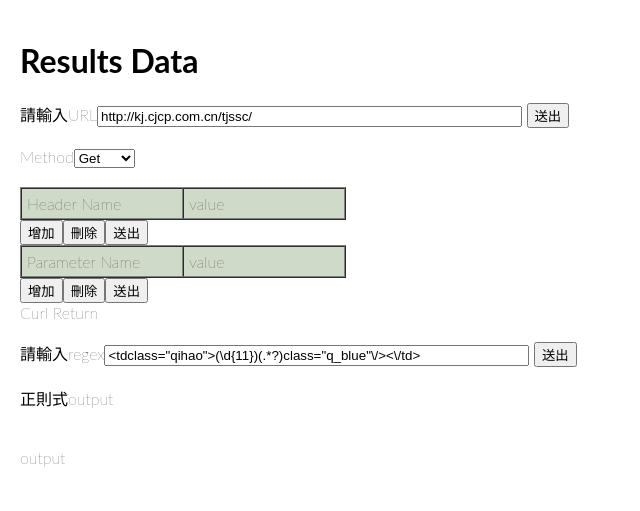
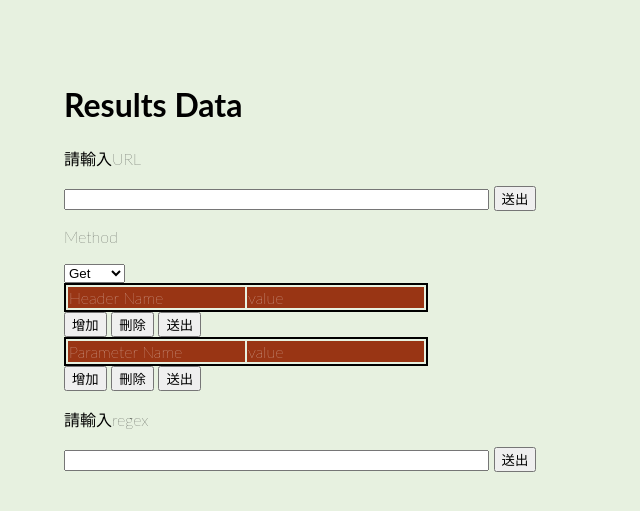
Before and after one commit to Allstop/url, a PHP site: page /public/index.html in a window 1280 px wide; the page is wider, and only the part inside the window is pictured. Shown: the top 511 px of that part, without its empty margins (0-640 px from the left). Run offline with PHP 8.4, Linux system fonts and the light colour scheme.

Commit message:
V1_finsh

```diff
--- a/public/css/main.css
+++ b/public/css/main.css
@@ -1,39 +1,63 @@
 body {
-   margin: 20px;
+   margin: 5%;
    padding: 0;
    width: 100%;
    height: 100%;
    color: black;
+   background-color: #e7f1e0;
    display: table;
    font-weight: 100;
    font-family: 'Lato';
 }
-#resultOutput td.title {
+.header-table {
+   border:black 2px solid;
+}
+.header-input-title {
+   width: 175px;
    color: white;
-   background-color: #8a2f12;
+   background-color: #993514;
    Align:Center;
 }
-.regexOutput tr td.t1 {
-   color: blue;
-   border-top-width: 1px;
-   border-top-style: solid;
-   color: black;
+.parameter-table {
+   border:black 2px solid;
 }
-.regexOutput tr td.t3 {
-   color: #ff653f;
-   border-right-width: 1px;
-   border-right-style: solid;
-   color: black;
+.parameter-input-title {
+   width: 175px;
+   color: white;
+   background-color: #993514;
+   Align:Center;
 }
-.curlReturn {
+.curl-output {
    width: 800px;
    height: 100px;
    background-color: #DCDCDC;
    overflow: scroll;
 }
-.regexReturn {
+.regex-output-category {
    width: 300px;
    height: 400px;
-   background-color: #DCDCDC;
+   background-color: #dbd7ff;
    overflow: scroll;
 }
+.result-output td.title {
+   text-align:center;
+   width: 175px;
+   color: white;
+   background-color: #993514;
+   Align:Center;
+}
+.result-output tr td.t1 {
+   text-align:center;
+   color: black;
+   border-bottom-width: 2px;
+   border-bottom-style: solid;
+   border-right-width: 2px;
+   border-right-style: solid;
+
+}
+.result-output tr td.t3 {
+   text-align:center;
+   color: black;
+   border-bottom-width: 2px;
+   border-bottom-style: solid;
+}
--- a/public/index.html
+++ b/public/index.html
@@ -7,50 +7,57 @@
   </head>
   <body>
     <h1>Results Data</h1>
-    <table>
-      <div>
-        請輸入URL<input type="text" id="url" size="50" value='http://kj.cjcp.com.cn/tjssc/'/>
-        <button id="urlSubmit">送出</button>
-      </div></br>
-      <div>
-      Method<select class="method">
-          <option value="get" selected>Get</option>
-          <option value="put">Put</option>
-          <option value="post">Post</option>
-          <option value="delete">Delete</option>
-        </select>
-      </div></br>
-      <table id="header" border="1" cellpadding="5" cellspacing="0">
+    <div class="url-input">
+      <p>請輸入URL</p>
+      <input type="text" class="url-text" size="50">
+      <button class="url-submit">送出</button>
+    </div>
+    <div class="method-select">
+      <p>Method</p>
+      <select class="method">
+        <option value="get" selected>Get</option>
+        <option value="put">Put</option>
+        <option value="post">Post</option>
+        <option value="delete">Delete</option>
+      </select>
+    </div>
+    <div class="header-input">
+      <table class="header-table">
         <thead>
           <tr>
-            <td bgcolor="#d0dac9" width="150px">Header Name</td>
-            <td bgcolor="#d0dac9" width="150px">value</td>
+            <td class="header-input-title">Header Name</td>
+            <td class="header-input-title">value</td>
           </tr>
         </thead>
       </table>
-      <button id="addheader">增加</button>
-      <button id="delheader">刪除</button>
-      <input type="submit" id="headerSubmit" value="送出"></br>
-      <table id="parameter" border="1" cellpadding="5" cellspacing="0">
+      <button class="add-header">增加</button>
+      <button class="del-header">刪除</button>
+      <input type="submit" class="header-submit" value="送出">
+    </div>
+    <div class="parameter-input">
+      <table class="parameter-table">
         <thead>
           <tr>
-            <td bgcolor="#d0dac9" width="150px">Parameter Name</td>
-            <td bgcolor="#d0dac9" width="150px">value</td>
+            <td class="parameter-input-title">Parameter Name</td>
+            <td class="parameter-input-title">value</td>
           </tr>
         </thead>
       </table>
-      <button id="addparameter">增加</button>
-      <button id="delparameter">刪除</button>
-      <input type="submit" id="parameterSubmit" value="送出"></br>
-      <div id="return">Curl Return</div></br>
-      <div>
-        請輸入regex<input type="text" id="regex" size="50" value='<tdclass="qihao">(\d{11})(.*?)class="q_blue"\/><\/td>'/>
-        <button id="regexSubmit">送出</button>
-      </div></br>
-      <div id="regexOutput">正則式output</div></br>
-      <div id="combineButton"></div></br>
-      <div id="resultOutput">output</div></br>
-    </table>
+      <button class="add-parameter">增加</button>
+      <button class="del-parameter">刪除</button>
+      <input type="submit" class="parameter-submit" value="送出">
+    </div>
+    <div class="url-output"></div>
+    <div class="regex-input">
+      <p>請輸入regex</p>
+      <input type="text" class="regex-text" size="50">
+      <button class="regex-submit">送出</button>
+    </div>
+    <div class="regex-output">
+      <div class="regex-output-content"></div>
+      <input style="display:none" type="button" class="combine-submit" value="combine">
+    </div>
+    <div class="result-output"></div>
     <script src="public/js/jquery-1.11.2.min.js"></script>
     <script src="public/js/main.js"></script>
   </body>
--- a/public/js/main.js
+++ b/public/js/main.js
@@ -5,50 +5,78 @@ var BASE_URL = location.protocol + '//' + location.hostname,
     headerList=[],
     parameterList=[];
 
-$(document).on("click","#urlSubmit",function(){
-    var urlValue = $("#url").val();
+var ValidateNumber=function(e, pnumber){
+    if (!/^\d+$/.test(pnumber))
+    {
+        $(e).val(/^\d+/.exec($(e).val()));
+    }
+    return false;
+}
+
+$(document).on("click",".url-submit",function(){
+    $('.result-output').html('');
+    $('.regex-output-content').html('');
+    var urlValue = $(".url-text").val();
     var methodValue = $(".method").val();
     curlUrl(urlValue, methodValue, headerList, parameterList);
 });
 
-$(document).on("click","#headerSubmit",function(){
+$(document).on("click",".header-submit",function(){
     var itemArrText= [];
     var valuArrTexte= [];
-    $('input[class="headerItem"]').each(function(){
+    $('input[class="header-item"]').each(function(){
         itemArrText.push($(this).val());
     });
-    $('input[class="headervalue"]').each(function(){
+    $('input[class="header-value"]').each(function(){
         valuArrTexte.push($(this).val());
     });
     headerList = {
         "item" : itemArrText,
         "value" : valuArrTexte
     };
+    $('.header-table').html("");
+    $('.header-table').append("<thead><tr><td class='header-input-title'>Header Name</td>" +
+    " <td class='header-input-title'>value</td></tr></thead>");
+    for (var key2 in headerList['item']) {
+        var $Tr = $('<tr></tr>');
+        $Tr.append('<td>'+headerList['item'][key2]+'</td>');
+        $Tr.append('<td>'+headerList['value'][key2]+'</td>');
+        $('.header-table').append($Tr);
+    }
 });
 
-$(document).on("click","#parameterSubmit",function(){
+$(document).on("click",".parameter-submit",function(){
     var itemArrText= [];
     var valuArrTexte= [];
-    $('input[class="parameterItem"]').each(function(){
+    $('input[class="parameter-item"]').each(function(){
         itemArrText.push($(this).val());
     });
-    $('input[class="parametervalue"]').each(function(){
+    $('input[class="parameter-value"]').each(function(){
         valuArrTexte.push($(this).val());
     });
     parameterList = {
         "item" : itemArrText,
         "value" : valuArrTexte
     };
+    $('.parameter-table').html("");
+    $('.parameter-table').append("<thead><tr><td class='parameter-input-title'>Parameter Name</td>" +
+    " <td class='parameter-input-title'>value</td></tr></thead>");
+        for (var key2 in parameterList['item']) {
+            var $Tr = $('<tr></tr>');
+            $Tr.append('<td>'+parameterList['item'][key2]+'</td>');
+            $Tr.append('<td>'+parameterList['value'][key2]+'</td>');
+            $('.parameter-table').append($Tr);
+        }
 });
 
 //執行第一次regex
-$(document).on("click","#regexSubmit",function(){
-    var regexValue = '/'+$("#regex").val()+'/';
+$(document).on("click",".regex-submit",function(){
+    var regexValue = '/'+$(".regex-text").val()+'/';
     regex(regexValue, curlTemp);
 });
 
-//執行del/regex事件
-$(document).on("click","#regexOutput button",function(){
+//執行del/regex/split事件
+$(document).on("click",".regex-output-content button",function(){
     var $touch=$(this).attr("class"),
         touchEvent = $touch.split('_'),
         plan_Event=touchEvent[0],
@@ -56,39 +84,59 @@ $(document).on("click","#regexOutput button",function(){
     if (plan_Event == 'del') {
         $('.'+regex_id).remove();
     } else if (plan_Event == 'regex') {
-        $('.secRregex_'+regex_id).html('');
-        $('.secRregex_'+regex_id).append('請輸入regex<input type="text" id="secRegex_'+regex_id+'" size="15">');
-        $('.secRregex_'+regex_id).append('<button class="secRegexSubmit_'+regex_id+'">送出</button>');
+        $('.sec-regex_'+regex_id).html('');
+        $('.sec-regex_'+regex_id).append('請輸入regex<input type="text" class="sec-regex_'+regex_id+'-text" size="15">');
+        $('.sec-regex_'+regex_id).append('<button class="sec-regex-submit_'+regex_id+'">送出</button>');
 
     //執行第二次regex
-    } else if (plan_Event == 'secRegexSubmit') {
-        var secRegexValue = '/'+$("#secRegex_"+regex_id).val()+'/';
+    } else if (plan_Event == 'sec-regex-submit') {
+        var secRegexValue = '/'+$(".sec-regex_"+regex_id+"-text").val()+'/';
         regex2(secRegexValue, regexTemp[regex_id]);
+    } else if (plan_Event == 'split') {
+        $('.sec-split_'+regex_id).html('');
+        $('.sec-split_'+regex_id).append('請輸入split num<input type="text" class="split_'+regex_id+'-text" size="2" ' +
+        'onkeyup="return ValidateNumber(this,value)">');
+        $('.sec-split_'+regex_id).append('<button class="split-submit_'+regex_id+'">送出</button>');
+    } else if (plan_Event == 'split-submit') {
+        var splitValue = $(".split_" + regex_id + "-text").val();
+        split(splitValue, regexTemp[regex_id]);
     }
 });
 
 //combine
-$(document).on("click",".combine",function(){
-    output(1, 2);
+$(document).on("click",".combine-submit",function(){
+    var $childrenArray = [];
+    var $children;
+    $(this).prev().children().each(function(){
+        $children = $(this).attr('class');
+        $childrenArray.push($children);
+    });
+    if ($childrenArray.length !== 2) {
+        alert("請確認combine數量,應為2");
+    } else {
+        output($childrenArray[0], $childrenArray[1]);
+    }
+
 });
 
 $(function(){
-    $("#addheader").click(function(){
-        $('#header').append('<tr><td><input class="headerItem" type="text"></td><td><input class="headervalue" type="text"></td></tr>');
+    $(".add-header").click(function(){
+        $('.header-table').append('<tr><td><input class="header-item" type="text"></td>' +
+        '<td><input class="header-value" type="text"></td></tr>');
     });
-    $("#delheader").click(function(){
-        $("#header tr:last").remove();
+    $(".del-header").click(function(){
+        $(".header-table tr:last").remove();
     });
-    $("#addparameter").click(function(){
-        $('#parameter').append('<tr><td><input class="parameterItem" type="text"></td><td><input class="parametervalue" type="text"></td></tr>');
+    $(".add-parameter").click(function(){
+        $('.parameter-table').append('<tr><td><input class="parameter-item" type="text"></td>' +
+        '<td><input class="parameter-value" type="text"></td></tr>');
     });
-    $("#delparameter").click(function(){
-        $("#parameter tr:last").remove();
+    $(".del-parameter").click(function(){
+        $(".parameter-table tr:last").remove();
     });
-})
+});
 
 var curlUrl = function(urlValue, methodValue, headerList, parameterList) {
-    console.log()
     $.ajax({
         url: BASE_URL + "/curlUrl",
         type: "POST",
@@ -102,8 +150,8 @@ var curlUrl = function(urlValue, methodValue, headerList, parameterList) {
                 alert("請檢查參數資料!");
             } else {
                 curlTemp = response.status;
-                $('#return').html('');
-                $('#return').append('<textarea cols="50" rows="4">'+response.status+'</textarea>');
+                $('.url-output').html('');
+                $('.url-output').append('<textarea cols="50" rows="4">'+response.status+'</textarea>');
             }
         },
         error: function (response) {
@@ -120,26 +168,28 @@ var regex = function(regexValue, Temp) {
                temp: Temp},
         success: function (response) {
             regexTemp = response.status;
-            $('#regexOutput').html('');
+            $('.regex-output-content').html('');
             for (var key in response.status) {
                 var data = response.status;
                 var $Td = $('<td class="'+key+'"></td>');
-                var $div = $('<div class="regexClass">$'+key+'</div>');
+                var $div = $('<div class="regex-output-category">$'+key+'</div>');
                 var $Tr = $('<tr></tr>');
-                var $textarea = $('<div class="regexReturn"><xmp></xmp></div>')
+                var $textarea = $('<div class="regex-output-item"></div>')
                 for (var key2 in data[key]) {
                     $textarea.append('<xmp>'+[key2]+' : '+data[key][key2]+'</xmp>');
                 }
                 $Tr.append($textarea);
                 $div.append($Tr);
                 $Td.append($div);
-                $Td.append('<button class="del_'+key+'">DEL</button>');
-                $Td.append('<button class="regex_'+key+'">REGEX</button>');
-                $Td.append('<div class="secRregex_'+key+'"></div>');
-                $('#regexOutput').append($Td);
+                $Td.append('<button class="del_' + key + '">DEL</button>');
+                $Td.append('<button class="regex_' + key + '">REGEX</button>');
+                $Td.append('<button class="split_' + key + '">SPLIT</button>');
+                $Td.append('<div class="sec-regex_' + key + '"></div>');
+                $Td.append('<div class="sec-split_' + key + '"></div>');
+
+                $('.regex-output-content').append($Td);
             }
-            $('#combineButton').html('');
-            $('#combineButton').append('<input type="button" class="combine" value="combine">');
+            $('.combine-submit').show();
         }
     })
 }
@@ -151,20 +201,53 @@ var regex2 = function(regexValue, Temp) {
         data: {regexValue: regexValue,
                temp: Temp},
         success: function (response) {
-            var $Td = $('<td class="' + 3 + '"></td>');
-            var $div = $('<div class="regexClass">$' + 3 + '</div>');
+            var num=regexTemp.length;
+            regexTemp[num]=response.status;
+            var $Td = $('<td class="' + num + '"></td>');
+            var $div = $('<div class="regex-output-category">$' + num + '</div>');
             var $Tr = $('<tr></tr>');
-            var $textarea = $('<div class="regexReturn"><xmp></xmp></div>')
+            var $textarea = $('<div class="regex-output-item"></div>')
             for (var key in response.status) {
                     $textarea.append('<xmp>' + [key] + ' : ' + response.status[key] + '</xmp>');
             }
             $Tr.append($textarea);
             $div.append($Tr);
             $Td.append($div);
-            $Td.append('<button class="del_' + 3 + '">DEL</button>');
-            $Td.append('<button class="regex_' + 3 + '">REGEX</button>');
-            $Td.append('<div class="secRregex_' + 3 + '"></div>');
-            $('#regexOutput').append($Td);
+            $Td.append('<button class="del_' + num + '">DEL</button>');
+            $Td.append('<button class="regex_' + num + '">REGEX</button>');
+            $Td.append('<button class="split_' + num + '">SPLIT</button>');
+            $Td.append('<div class="sec-regex' + num + '"></div>');
+            $Td.append('<div class="sec-split_' + num + '"></div>');
+            $('.regex-output-content').append($Td);
+        }
+    })
+}
+var split = function(num, Temp) {
+    $.ajax({
+        url: BASE_URL + "/split",
+        type: "POST",
+        dataType: "JSON",
+        data: {num: num,
+            temp: Temp},
+        success: function (response) {
+            var num=regexTemp.length;
+            regexTemp[num]=response.status;
+            var $Td = $('<td class="' + num + '"></td>');
+            var $div = $('<div class="regex-output-category">$' + num + '</div>');
+            var $Tr = $('<tr></tr>');
+            var $textarea = $('<div class="regex-output-item"></div>')
+            for (var key in response.status) {
+                $textarea.append('<xmp>' + [key] + ' : ' + response.status[key] + '</xmp>');
+            }
+            $Tr.append($textarea);
+            $div.append($Tr);
+            $Td.append($div);
+            $Td.append('<button class="del_' + num + '">DEL</button>');
+            $Td.append('<button class="regex_' + num + '">REGEX</button>');
+            $Td.append('<button class="split_' + num + '">SPLIT</button>');
+            $Td.append('<div class="sec-regex' + num + '"></div>');
+            $Td.append('<div class="sec-split_' + num + '"></div>');
+            $('.regex-output-content').append($Td);
         }
     })
 }
@@ -176,7 +259,7 @@ var output = function(a, b) {
         data: {a: regexTemp[a], b: regexTemp[b]},
         success: function (response) {
             var $table = $('<table></table>');
-            $('#resultOutput').html('');
+            $('.result-output').html('');
             $table.append('<td class="title">期數</td>');
             $table.append('<td class="title">value</td>');
             for (var key in response.status) {
@@ -186,8 +269,9 @@ var output = function(a, b) {
                 var $Td2 = $('<td class="t3">'+response.status[key]+'</td>');
                 $Tr.append($Td2);
                 $table.append($Tr);
-                $('#resultOutput').append($table);
+                $('.result-output').append($table);
             }
+
         },
         error: function (response) {
         }
--- a/router/route.php
+++ b/router/route.php
@@ -8,5 +8,6 @@ $mux->any('/', ['Mvc\Controller\TemplateController', 'index']);
 $mux->post('/curlUrl', ['Mvc\Controller\Controller', 'curlUrl']);
 $mux->post('/regex', ['Mvc\Controller\Controller', 'regex']);
 $mux->post('/regex2', ['Mvc\Controller\Controller', 'regex2']);
+$mux->post('/split', ['Mvc\Controller\Controller', 'split']);
 $mux->post('/output', ['Mvc\Controller\Controller', 'output']);
 return $mux;
--- a/src/Mvc/Controller/Controller.php
+++ b/src/Mvc/Controller/Controller.php
@@ -32,6 +32,10 @@ class Controller
         return View::render(array('status' => $status));
     }
 
+    public function split(){
+        $status = $this->Model->split($_POST['temp'], $_POST['num']);
+        return View::render(array('status' => $status));
+    }
     public function output(){
         $status = $this->Model->output($_POST['a'], $_POST['b']);
         return View::render(array('status' => $status));
```
Also changed, not shown: src/Mvc/Model/Model.php (+8 -1 lines).
